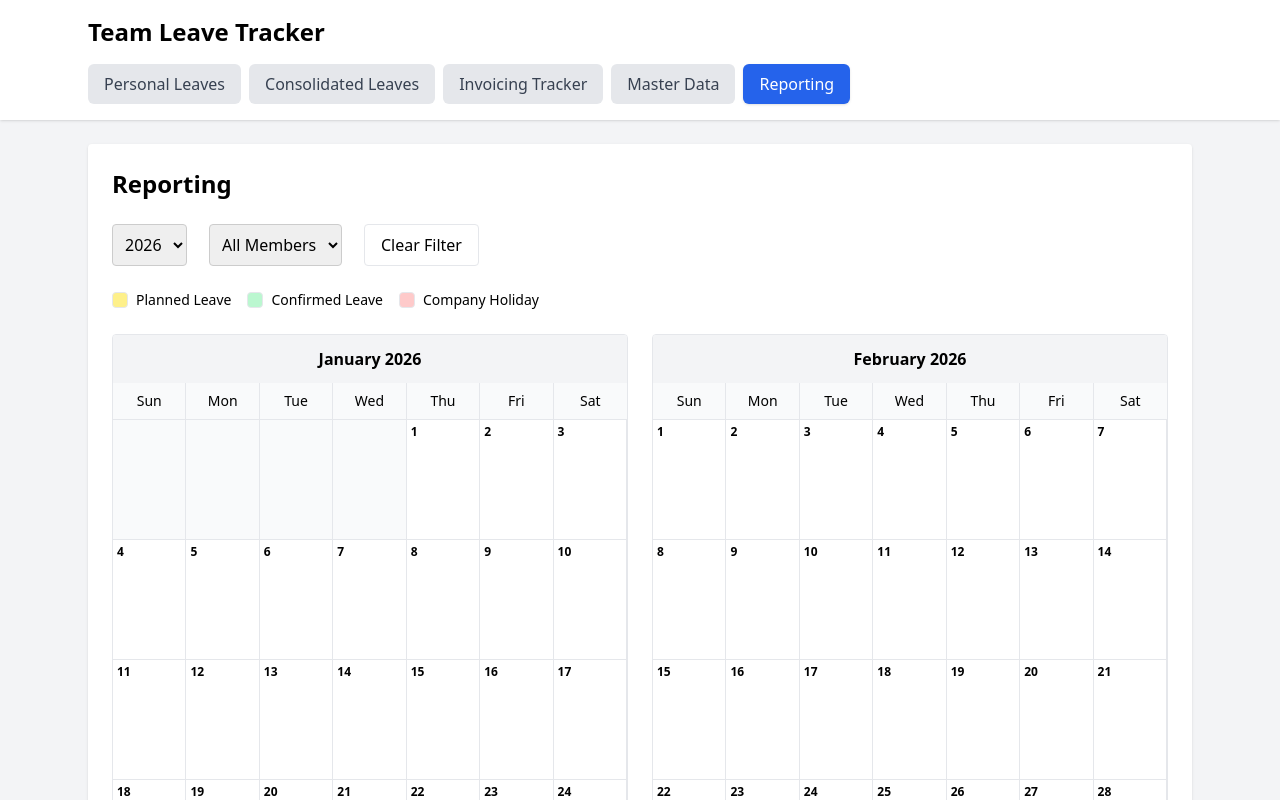
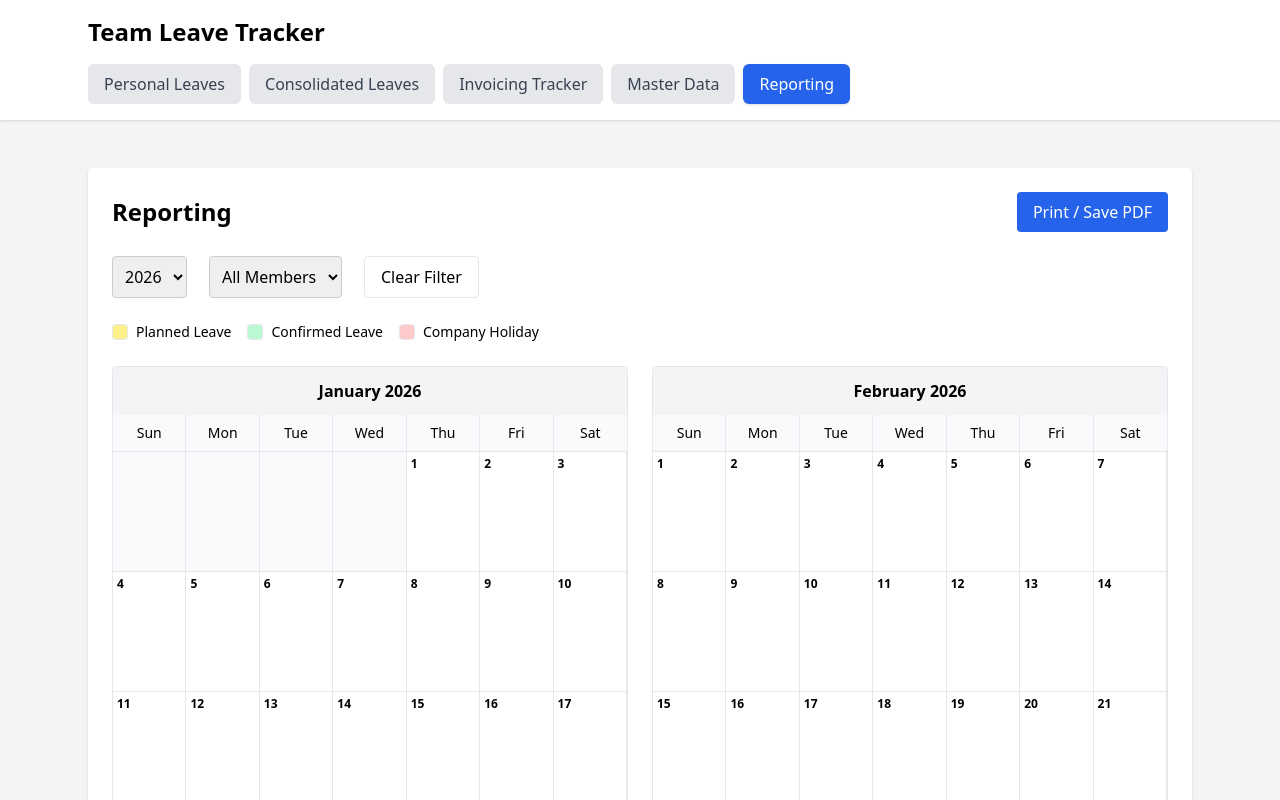
Before and after one commit to pinaki-GH/leave-tracker, a Next.js app: page /reporting in a window 1280 px wide. Shown: the top 800 px of the page. Built offline with nearby package versions, Linux system fonts and the light colour scheme.

Commit message:
Update page.tsx

```diff
--- a/app/reporting/page.tsx
+++ b/app/reporting/page.tsx
@@ -176,13 +176,44 @@ export default function ReportingPage() {
 
   return (
     <div className="space-y-6">
+      {/* Print Styles */}
+      <style jsx global>{`
+        @media print {
+          body {
+            background: white !important;
+          }
+
+          .no-print {
+            display: none !important;
+          }
+
+          .print-grid {
+            grid-template-columns: 1fr 1fr !important;
+          }
+
+          .print-month {
+            break-inside: avoid;
+            page-break-inside: avoid;
+          }
+        }
+      `}</style>
+
       <div className="bg-white p-6 rounded shadow">
-        <h1 className="text-2xl font-bold mb-6">
-          Reporting
-        </h1>
+        <div className="flex items-center justify-between mb-6">
+          <h1 className="text-2xl font-bold">
+            Reporting
+          </h1>
+
+          <button
+            onClick={() => window.print()}
+            className="no-print bg-blue-600 text-white px-4 py-2 rounded"
+          >
+            Print / Save PDF
+          </button>
+        </div>
 
         {/* Filters */}
-        <div className="flex flex-wrap gap-4 mb-6">
+        <div className="no-print flex flex-wrap gap-4 mb-6">
           <select
             value={selectedYear}
             onChange={e =>
@@ -237,11 +268,11 @@ export default function ReportingPage() {
         </div>
 
         {/* Calendar Grid */}
-        <div className="grid grid-cols-1 xl:grid-cols-2 gap-6">
+        <div className="grid grid-cols-1 xl:grid-cols-2 gap-6 print-grid">
           {monthCalendars.map(month => (
             <div
               key={month.monthName}
-              className="border rounded overflow-hidden"
+              className="border rounded overflow-hidden print-month"
             >
               {/* Month Header */}
               <div className="bg-gray-100 px-4 py-3 font-bold text-center">
```
